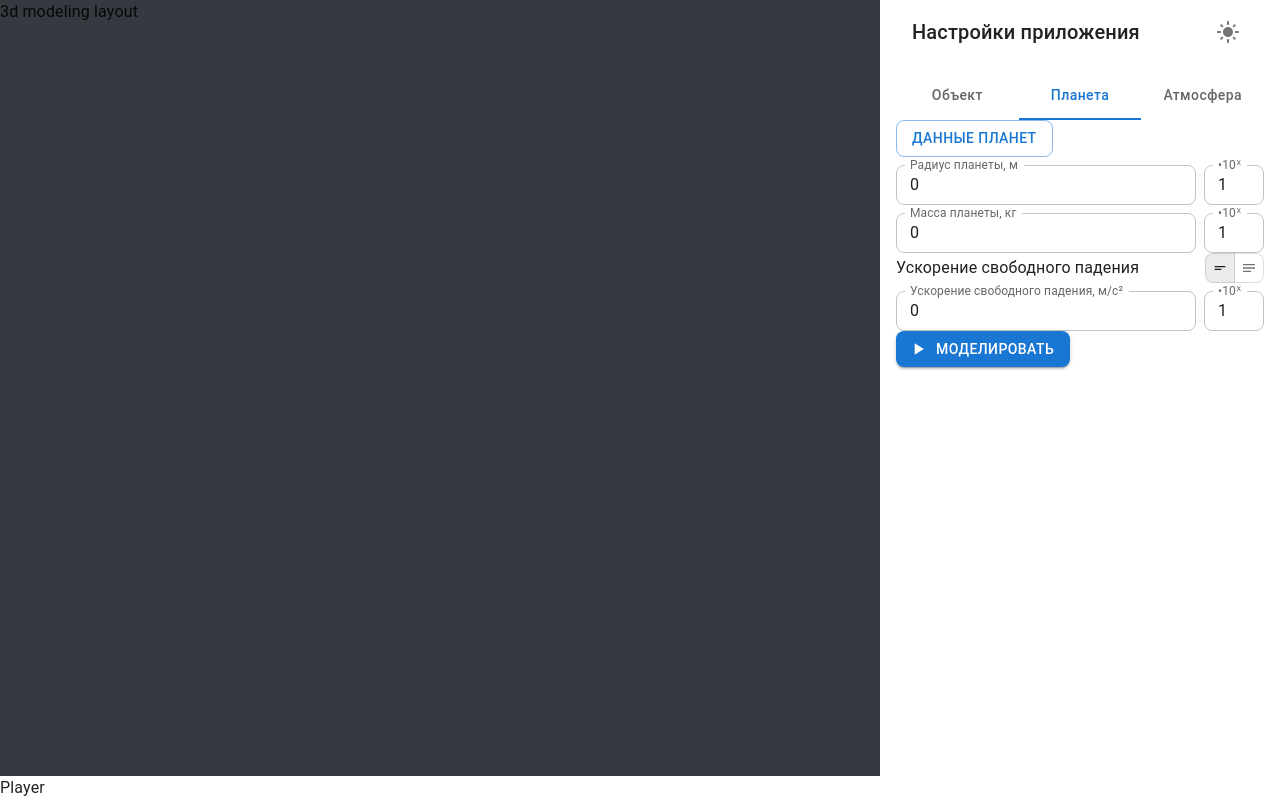
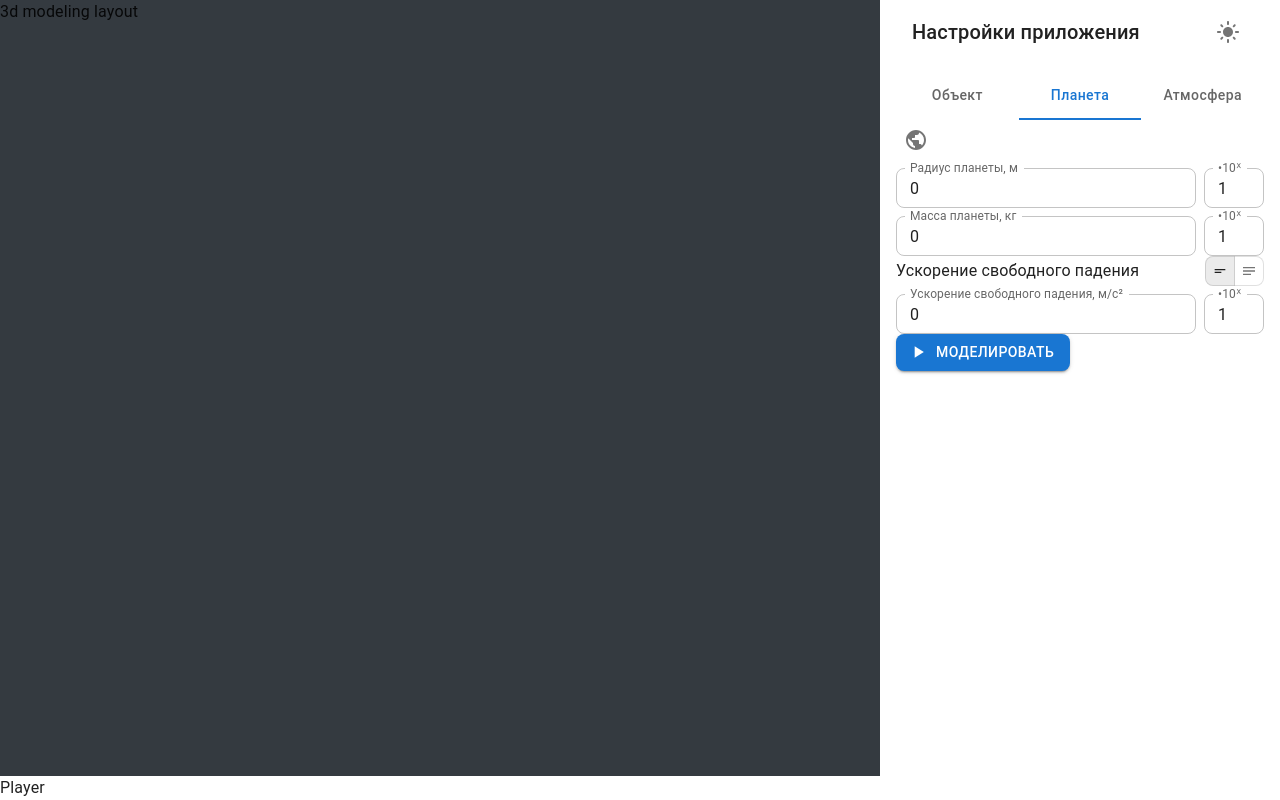
Before and after one commit to vadimshahray/meteorite-movement-in-earth-atmosphere, a React (Create React App) app: page / in a window 1280 px wide. Both pictures are taken after a click on the tab "Планета". Built offline with nearby package versions, Linux system fonts and the light colour scheme.

Commit message:
refactor: change `PickPlanetModelDataButton`

```diff
--- a/src/layouts/ConfigureLayout/ConfigureSections/PlanetSection/PickPlanetModelDataButton.tsx
+++ b/src/layouts/ConfigureLayout/ConfigureSections/PlanetSection/PickPlanetModelDataButton.tsx
@@ -1,4 +1,5 @@
-import { Button } from 'components'
+import PublicIcon from '@mui/icons-material/Public'
+import { IconButton } from '@mui/material'
 import { useDialog } from 'hooks'
 import { PickPlanetModelDataDialog } from './PickPlanetModelDataDialog'
 
@@ -10,8 +11,8 @@ export const PickPlanetModelDataButton = () => {
   }
 
   return (
-    <Button variant='outlined' onClick={handleClick}>
-      Данные планет
-    </Button>
+    <IconButton onClick={handleClick}>
+      <PublicIcon />
+    </IconButton>
   )
 }
```
